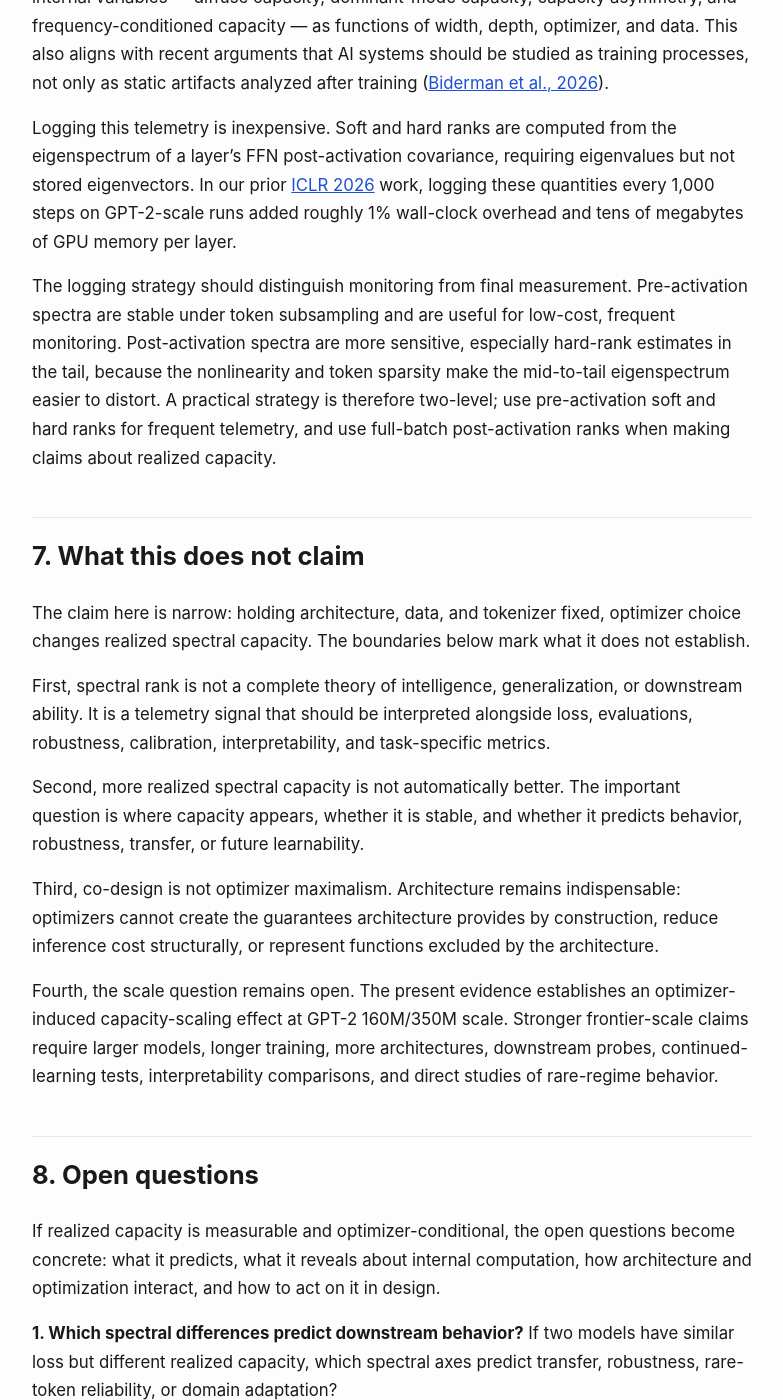
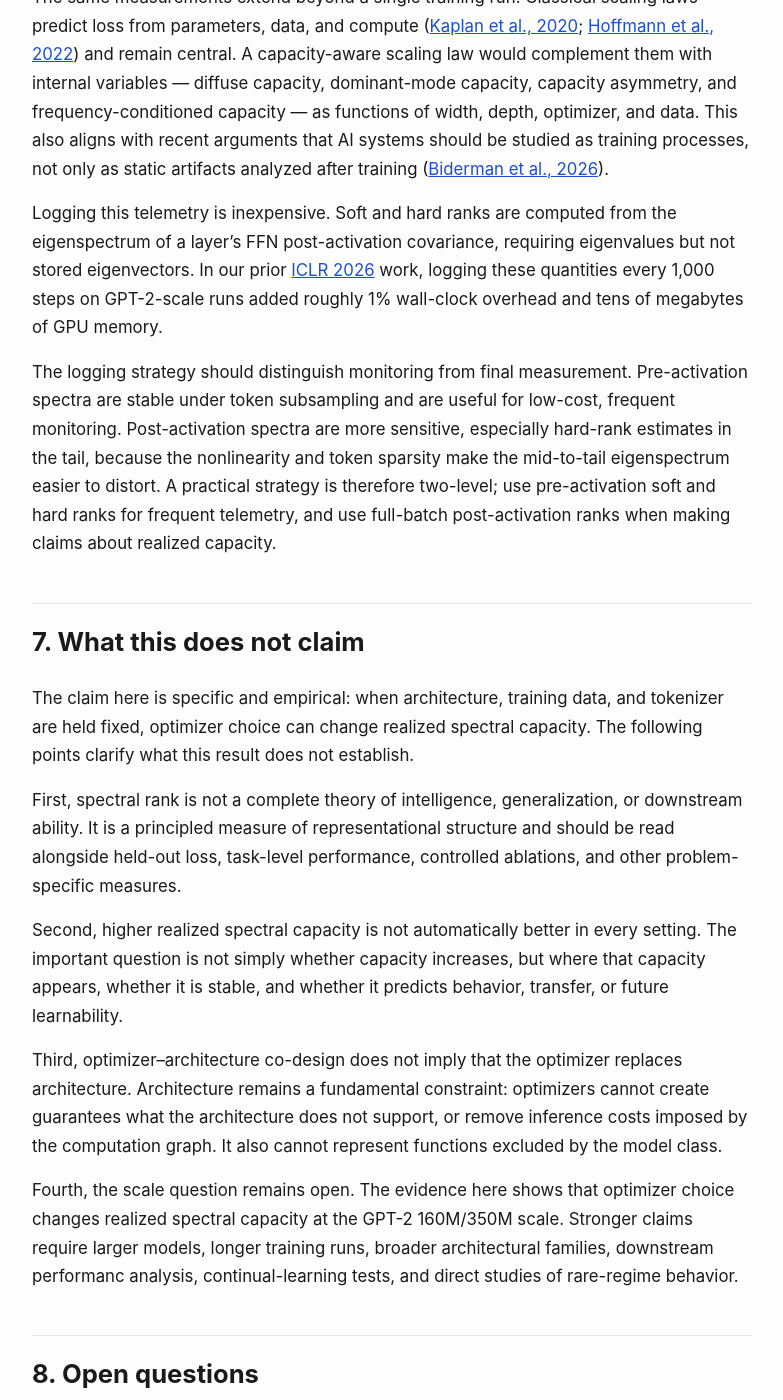
Before and after one commit to optimizer-scaling-laws/optimizer-scaling-laws.github.io, a Jekyll site: the page built from _posts/2026-06-26-architecture-creates-capacity-optimizers-realize-it.md, in a window 1280 px wide and 1400 px high, scrolled down 17556 px. Shown: the whole window, without its empty margins (248-1031 px from the left). Built offline with Jekyll 4.4.1, drawn with Linux system fonts in a browser that asks for light colours; some of the changed text lies outside the part shown.

Commit message:
Final Polish all sections

```diff
--- a/_posts/2026-06-26-architecture-creates-capacity-optimizers-realize-it.md
+++ b/_posts/2026-06-26-architecture-creates-capacity-optimizers-realize-it.md
@@ -221,7 +221,7 @@
     <li>
       <a href="#three-views-of-the-same-gap">Three views of the same gap</a>
       <ol>
-        <li><a href="#view-i-scalar-objectives-under-identify-internal-structure">Scalar objectives are not internal structure</a></li>
+        <li><a href="#view-i-scalar-objectives-are-not-internal-structure">Scalar objectives are not internal structure</a></li>
         <li><a href="#view-ii-nominal-capacity-is-not-realized-capacity">Nominal capacity is not realized capacity</a></li>
         <li><a href="#view-iii-reachable-solution-is-optimizer-conditional">Reachable solution is optimizer-conditional</a></li>
       </ol>
@@ -290,11 +290,11 @@
 ## 3. Rare tokens expose optimizer-induced capacity allocation
 {: #rare-tokens-expose-optimizer-induced-capacity-allocation}
 
-Natural language is long-tailed. A small number of HEAD tokens receive dense, repeated training signal; TAIL tokens receive sparse, noisy, intermittent signal.
+Natural language is long-tailed, and language models are known to struggle disproportionately on its rare tokens (<a href="https://arxiv.org/abs/2211.08411" target="_blank" rel="noopener noreferrer">Kandpal et al., 2023</a>). A small number of HEAD tokens receive dense, repeated training signal; TAIL tokens receive sparse, noisy, intermittent signal.
 
 This suggests a straightforward regime-dependent interpretation. For HEAD tokens, dense supervision leaves optimizers less room to produce qualitatively different representations. For TAIL tokens, sparse supervision gives optimizer-induced bias more degrees of freedom in determining which weak signals become variance-carrying representation directions.
 
-In Bayesian terms, dense regimes are likelihood-dominated, while sparse regimes are more prior-sensitive. In this analogy, the optimizer contributes an implicit bias over which solutions training is likely to reach.
+In Bayesian terms, dense regimes are likelihood-dominated, while sparse regimes are more prior-sensitive. In this analogy, the optimizer contributes an implicit bias over which solutions training is likely to reach. This makes the TAIL a particularly important place to look for optimizer-induced differences in capacity allocation.
 
 
 <table>
@@ -385,7 +385,7 @@
 
 
 ### View I — Scalar objectives are not internal structure
-{: #view-i-scalar-objectives-under-identify-internal-structure}
+{: #view-i-scalar-objectives-are-not-internal-structure}
 
 Loss, gradient norms, and downstream evaluations are useful signals, but no single scalar metric fully describes a trained model’s learned representation or solution geometry. The same value can arise from different internal structures: variance may spread across many directions, concentrate in a few dominant modes, or appear unevenly across token-frequency regimes. The matched-loss result above is one spectral-capacity instance of this broader under-identification problem.
 
@@ -546,22 +546,23 @@
 
 The same measurements extend beyond a single training run. Classical scaling laws predict loss from parameters, data, and compute (<a href="https://arxiv.org/abs/2001.08361" target="_blank" rel="noopener noreferrer">Kaplan et al., 2020</a>; <a href="https://arxiv.org/abs/2203.15556" target="_blank" rel="noopener noreferrer">Hoffmann et al., 2022</a>) and remain central. A capacity-aware scaling law would complement them with internal variables — diffuse capacity, dominant-mode capacity, capacity asymmetry, and frequency-conditioned capacity — as functions of width, depth, optimizer, and data. This also aligns with recent arguments that AI systems should be studied as training processes, not only as static artifacts analyzed after training (<a href="https://arxiv.org/abs/2606.06533" target="_blank" rel="noopener noreferrer">Biderman et al., 2026</a>).
 
-Logging this telemetry is inexpensive. Soft and hard ranks are computed from the eigenspectrum of a layer's FFN post-activation covariance, requiring eigenvalues but not stored eigenvectors. In our prior <a href="https://arxiv.org/abs/2603.06922" target="_blank" rel="noopener noreferrer">ICLR 2026</a> work, logging these quantities every 1,000 steps on GPT-2-scale runs added roughly 1% wall-clock overhead and tens of megabytes of GPU memory per layer.
+Logging this telemetry is inexpensive. Soft and hard ranks are computed from the eigenspectrum of a layer's FFN post-activation covariance, requiring eigenvalues but not stored eigenvectors. In our prior <a href="https://arxiv.org/abs/2603.06922" target="_blank" rel="noopener noreferrer">ICLR 2026</a> work, logging these quantities every 1,000 steps on GPT-2-scale runs added roughly 1% wall-clock overhead and tens of megabytes of GPU memory.
 
 The logging strategy should distinguish monitoring from final measurement. Pre-activation spectra are stable under token subsampling and are useful for low-cost, frequent monitoring. Post-activation spectra are more sensitive, especially hard-rank estimates in the tail, because the nonlinearity and token sparsity make the mid-to-tail eigenspectrum easier to distort. A practical strategy is therefore two-level; use pre-activation soft and hard ranks for frequent telemetry, and use full-batch post-activation ranks when making claims about realized capacity.
 
 ## 7. What this does not claim
 {: #what-this-does-not-claim}
 
-The claim here is narrow: holding architecture, data, and tokenizer fixed, optimizer choice changes realized spectral capacity. The boundaries below mark what it does not establish.
+The claim here is specific and empirical: when architecture, training data, and tokenizer are held fixed, optimizer choice can change realized spectral capacity. The following points clarify what this result does not establish.
 
-First, spectral rank is not a complete theory of intelligence, generalization, or downstream ability. It is a telemetry signal that should be interpreted alongside loss, evaluations, robustness, calibration, interpretability, and task-specific metrics.
+First, spectral rank is not a complete theory of intelligence, generalization, or downstream ability. It is a principled measure of representational structure and should be read alongside held-out loss, task-level performance, controlled ablations, and other problem-specific measures.
 
-Second, more realized spectral capacity is not automatically better. The important question is where capacity appears, whether it is stable, and whether it predicts behavior, robustness, transfer, or future learnability.
+Second, higher realized spectral capacity is not automatically better in every setting. The important question is not simply whether capacity increases, but where that capacity appears, whether it is stable, and whether it predicts behavior, transfer, or future learnability.
 
-Third, co-design is not optimizer maximalism. Architecture remains indispensable: optimizers cannot create the guarantees architecture provides by construction, reduce inference cost structurally, or represent functions excluded by the architecture.
+Third, optimizer–architecture co-design does not imply that the optimizer replaces architecture. Architecture remains a fundamental constraint: optimizers cannot create guarantees what the architecture does not support, or remove inference costs imposed by the computation graph. It also cannot represent functions excluded by the model class.
 
-Fourth, the scale question remains open. The present evidence establishes an optimizer-induced capacity-scaling effect at GPT-2 160M/350M scale. Stronger frontier-scale claims require larger models, longer training, more architectures, downstream probes, continued-learning tests, interpretability comparisons, and direct studies of rare-regime behavior.
+Fourth, the scale question remains open. The evidence here shows that optimizer choice changes realized spectral capacity at the GPT-2 160M/350M scale. Stronger claims require larger models, longer training runs, broader architectural families, downstream performanc analysis, continual-learning tests, and direct studies of rare-regime behavior.
+
 
 ## 8. Open questions
 {: #open-questions}
@@ -632,11 +633,12 @@
   <li>Chen, H., Zhang, H., Li, X., Dong, Y., Shen, K., and Zhu, J. <em>Nexus: Same Pretraining Loss, Better Downstream Generalization via Common Minima</em>. arXiv:2604.09258, 2026. <a href="https://arxiv.org/abs/2604.09258" target="_blank" rel="noopener noreferrer">arXiv</a></li>
   <li>Li, M. Z., Agrawal, K. K., Ghosh, A., Teru, K. K., Santoro, A., Lajoie, G., and Richards, B. A. <em>Tracing the Representation Geometry of Language Models from Pretraining to Post-training</em>. arXiv:2509.23024, 2025a. <a href="https://arxiv.org/abs/2509.23024" target="_blank" rel="noopener noreferrer">arXiv</a></li>
   <li>Biderman, S., Khan, M. A., Mireshghallah, N., Arnett, C., Barez, F., and Saphra, N. <em>Position: Don't Just "Fix it in Post": A Science of AI Must Study Training Dynamics</em>. arXiv:2606.06533, 2026. <a href="https://arxiv.org/abs/2606.06533" target="_blank" rel="noopener noreferrer">arXiv</a></li>
+  <li>Kandpal, N., Deng, H., Roberts, A., Wallace, E., and Raffel, C. <em>Large Language Models Struggle to Learn Long-Tail Knowledge</em>. ICML, 2023. <a href="https://arxiv.org/abs/2211.08411" target="_blank" rel="noopener noreferrer">arXiv</a></li>
 </ol>
 
 <h3>Optimization and optimizer-induced bias</h3>
 
-<ol class="references-list" start="8">
+<ol class="references-list" start="9">
   <li>Loshchilov, I., and Hutter, F. <em>Decoupled Weight Decay Regularization</em>. ICLR, 2019. <a href="https://arxiv.org/abs/1711.05101" target="_blank" rel="noopener noreferrer">arXiv</a></li>
   <li>Gupta, V., Koren, T., and Singer, Y. <em>Shampoo: Preconditioned Stochastic Tensor Optimization</em>. ICML, 2018. <a href="https://arxiv.org/abs/1802.09568" target="_blank" rel="noopener noreferrer">arXiv</a></li>
   <li>Jordan, K. et al. <em>Muon: An Optimizer for Hidden Layers in Neural Networks</em>. Original public technical write-up, 2024. <a href="https://kellerjordan.github.io/posts/muon/" target="_blank" rel="noopener noreferrer">write-up</a></li>
@@ -647,7 +649,7 @@
 
 <h3>Spectral capacity and information-theoretic framing</h3>
 
-<ol class="references-list" start="14">
+<ol class="references-list" start="15">
   <li>Alemi, A. A., Poole, B., Fischer, I., Dillon, J. V., Saurous, R. A., and Murphy, K. <em>Fixing a Broken ELBO</em>. ICML, 2018. <a href="https://proceedings.mlr.press/v80/alemi18a.html" target="_blank" rel="noopener noreferrer">PMLR</a></li>
   <li>Gao, Y., and Chaudhari, P. <em>A Free-Energy Principle for Representation Learning</em>. ICML, 2020. <a href="https://proceedings.mlr.press/v119/gao20a.html" target="_blank" rel="noopener noreferrer">PMLR</a></li>
   <li>Rényi, A. <em>On Measures of Entropy and Information</em>. Proceedings of the Fourth Berkeley Symposium on Mathematical Statistics and Probability, 1961. <a href="https://projecteuclid.org/ebooks/berkeley-symposium-on-mathematical-statistics-and-probability/On-Measures-of-Entropy-and-Information/chapter/On-Measures-of-Entropy-and-Information/bsmsp/1200512181" target="_blank" rel="noopener noreferrer">Project Euclid</a></li>
@@ -657,7 +659,7 @@
 
 <h3>Inductive bias and interpretability</h3>
 
-<ol class="references-list" start="19">
+<ol class="references-list" start="20">
   <li>Goldblum, M., Finzi, M., Rowan, K., and Wilson, A. G. <em>The No Free Lunch Theorem, Kolmogorov Complexity, and the Role of Inductive Biases in Machine Learning</em>. ICML, 2024. <a href="https://arxiv.org/abs/2304.05366" target="_blank" rel="noopener noreferrer">arXiv</a></li>
   <li>Wilson, A. G. <em>Deep Learning is Not So Mysterious or Different</em>. ICML, 2025. <a href="https://arxiv.org/abs/2503.02113" target="_blank" rel="noopener noreferrer">arXiv</a></li>
   <li>Elhage, N. et al. <em>A Mathematical Framework for Transformer Circuits</em>. Transformer Circuits, 2021. <a href="https://transformer-circuits.pub/2021/framework/index.html" target="_blank" rel="noopener noreferrer">article</a></li>
@@ -665,7 +667,7 @@
 
 <h3>Plasticity and continual learning</h3>
 
-<ol class="references-list" start="22">
+<ol class="references-list" start="23">
   <li>Mirzadeh, S. I., Chaudhry, A., Yin, D., Hu, H., Pascanu, R., Gorur, D., and Farajtabar, M. <em>Wide Neural Networks Forget Less Catastrophically</em>. ICML, 2022. <a href="https://arxiv.org/abs/2110.11526" target="_blank" rel="noopener noreferrer">arXiv</a></li>
   <li>Lu, A., Yuan, H., Feng, T., and Sun, Y. <em>Rethinking the Stability-Plasticity Trade-off in Continual Learning from an Architectural Perspective</em>. ICML, 2025. <a href="https://arxiv.org/abs/2506.03951" target="_blank" rel="noopener noreferrer">arXiv</a></li>
   <li>Abbas, Z., Zhao, R., Modayil, J., White, A., and Machado, M. C. <em>Loss of Plasticity in Continual Deep Reinforcement Learning</em>. arXiv:2303.07507, 2023. <a href="https://arxiv.org/abs/2303.07507" target="_blank" rel="noopener noreferrer">arXiv</a></li>
```
Also changed, not shown: other parts of _posts/2026-06-26-architecture-creates-capacity-optimizers-realize-it.md (+1 -1 lines).
